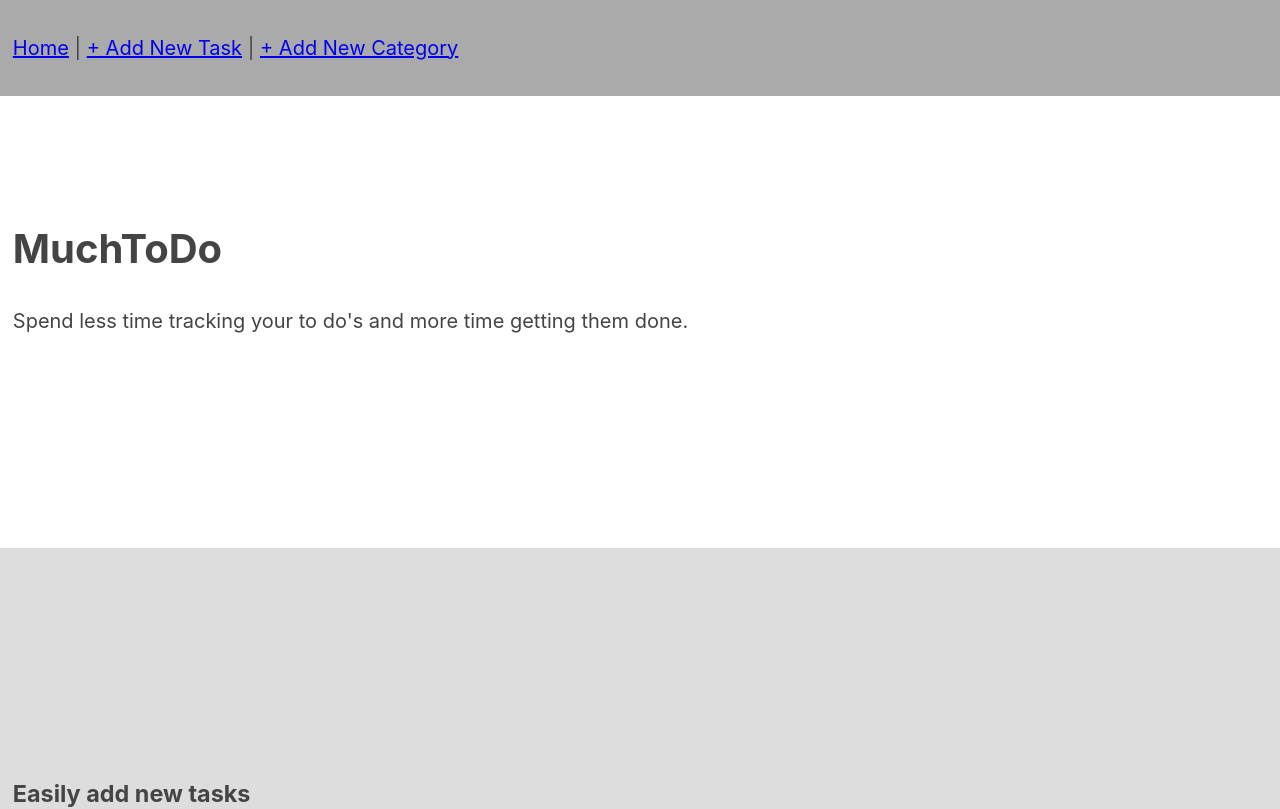
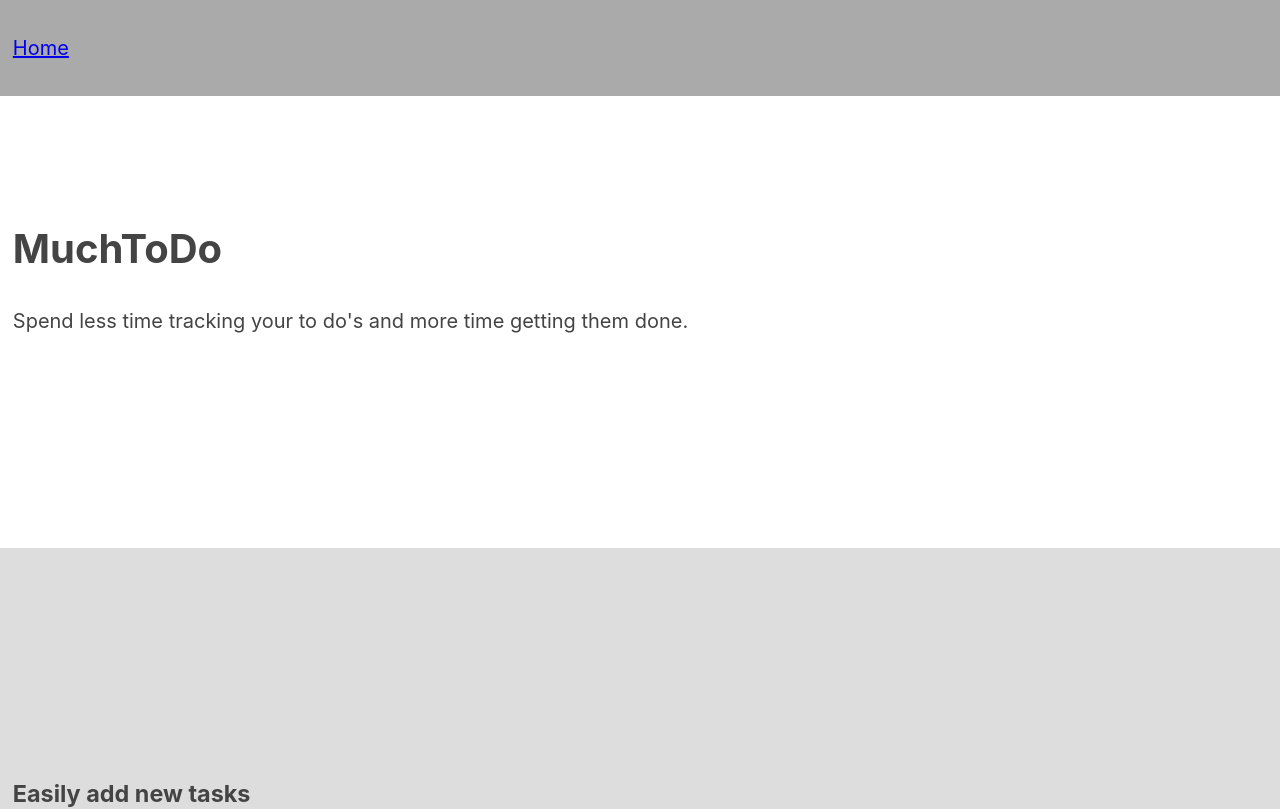
Before and after one commit to chriscarlsondev/muchtodo-client, a React (Create React App) app: page / in a window 1280 px wide. Shown: the top 809 px of the page. Built offline with nearby package versions, Linux system fonts and the light colour scheme.

Commit message:
moved add task and add category out of navigation and into page

```diff
--- a/src/components/Navigation/Navigation.js
+++ b/src/components/Navigation/Navigation.js
@@ -5,7 +5,7 @@ import './Navigation.css'
 export default class Navigation extends Component {
   render() {
       return <>
-          <p><Link to='/home'>Home</Link> | <Link to='/addnewtask'>+ Add New Task</Link> | <Link to='/addnewcategory'>+ Add New Category</Link></p>
+          <p><Link to='/home'>Home</Link></p>
     </>
   }
 }
```
